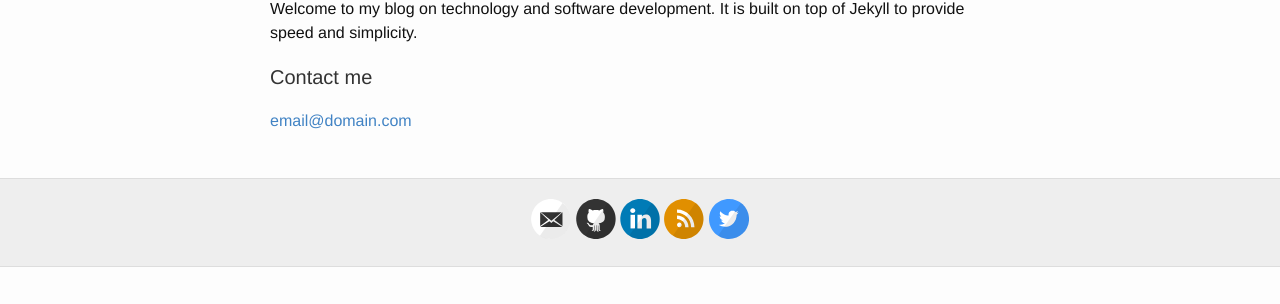
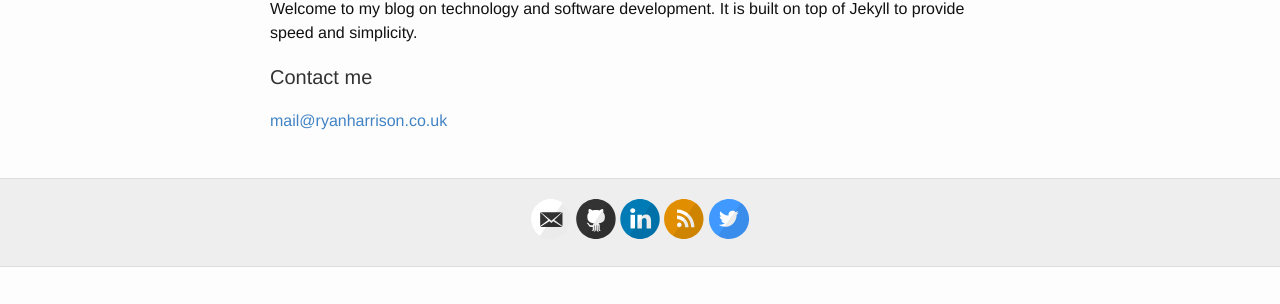
Before and after one commit to raharrison/ryanharrison.co.uk, a Jekyll site: the page built from about.md, in a window 1280 px wide. Shown: the part 221-525 px from the top of the page. Built offline with Jekyll 4.4.1, drawn with Linux system fonts in a browser that asks for light colours.

Commit message:
Add email to about page

```diff
--- a/about.md
+++ b/about.md
@@ -8,4 +8,4 @@ Welcome to my blog on technology and software development. It is built on top of
 
 ### Contact me
 
-[email@domain.com](mailto:email@domain.com)
+[{{ site.footer-links.email }}](mailto:{{ site.footer-links.email }})
```
